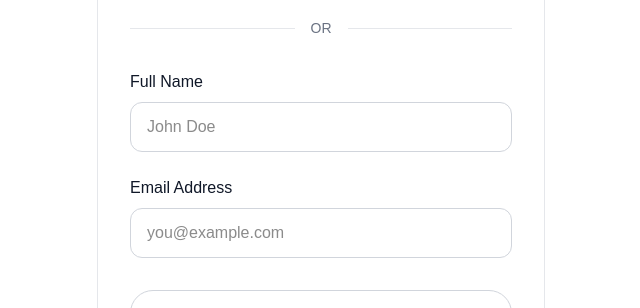
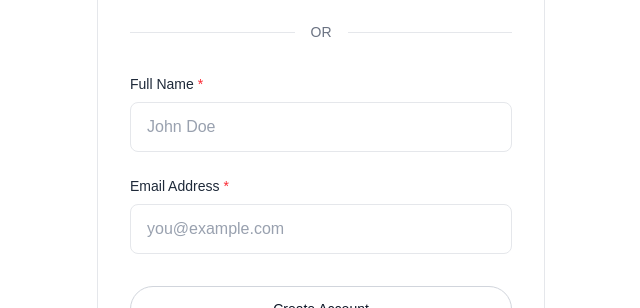
Before and after one commit to houseofgorkha-source/rental-intel, a Next.js app: page /signup in a window 1280 px wide. Shown: the part 336-644 px from the top of the page, without its empty margins (319-959 px from the left). Built offline with nearby package versions, Linux system fonts and the light colour scheme.

Commit message:
refactor(auth): reuse shared input components across auth forms

```diff
--- a/components/login/LoginForm.tsx
+++ b/components/login/LoginForm.tsx
@@ -30,15 +30,12 @@ export default function LoginForm() {
 
       <div>
 
-        <label className="mb-2 block font-medium text-gray-900">
-          Email Address
-        </label>
-
-        <input
-          type="email"
-          placeholder="you@example.com"
-          className="w-full rounded-xl border border-gray-300 bg-white px-4 py-3 text-gray-900 outline-none transition-colors focus:border-blue-600"
-        />
+        <InputField
+  label="Email Address"
+  type="email"
+  placeholder="you@example.com"
+  required
+/>
 
       </div>
 
--- a/components/login/SignupForm.tsx
+++ b/components/login/SignupForm.tsx
@@ -32,26 +32,22 @@ export default function SignupForm() {
 
       </div>
 
-      <label className="mb-2 block font-medium text-gray-900">
-        Full Name
-      </label>
+      <div className="space-y-6">
 
-      <input
-        type="text"
-        placeholder="John Doe"
-        className="w-full rounded-xl border border-gray-300 px-4 py-3 outline-none focus:border-blue-600"
-      />
+  <InputField
+    label="Full Name"
+    placeholder="John Doe"
+    required
+  />
 
-      <label className="mt-6 mb-2 block font-medium text-gray-900">
-        Email Address
-      </label>
+  <InputField
+    label="Email Address"
+    type="email"
+    placeholder="you@example.com"
+    required
+  />
 
-      <input
-        type="email"
-        placeholder="you@example.com"
-        className="w-full rounded-xl border border-gray-300 px-4 py-3 outline-none focus:border-blue-600"
-      />
-
+</div>
       <Button fullWidth className="mt-8">
         Create Account
       </Button>
```
